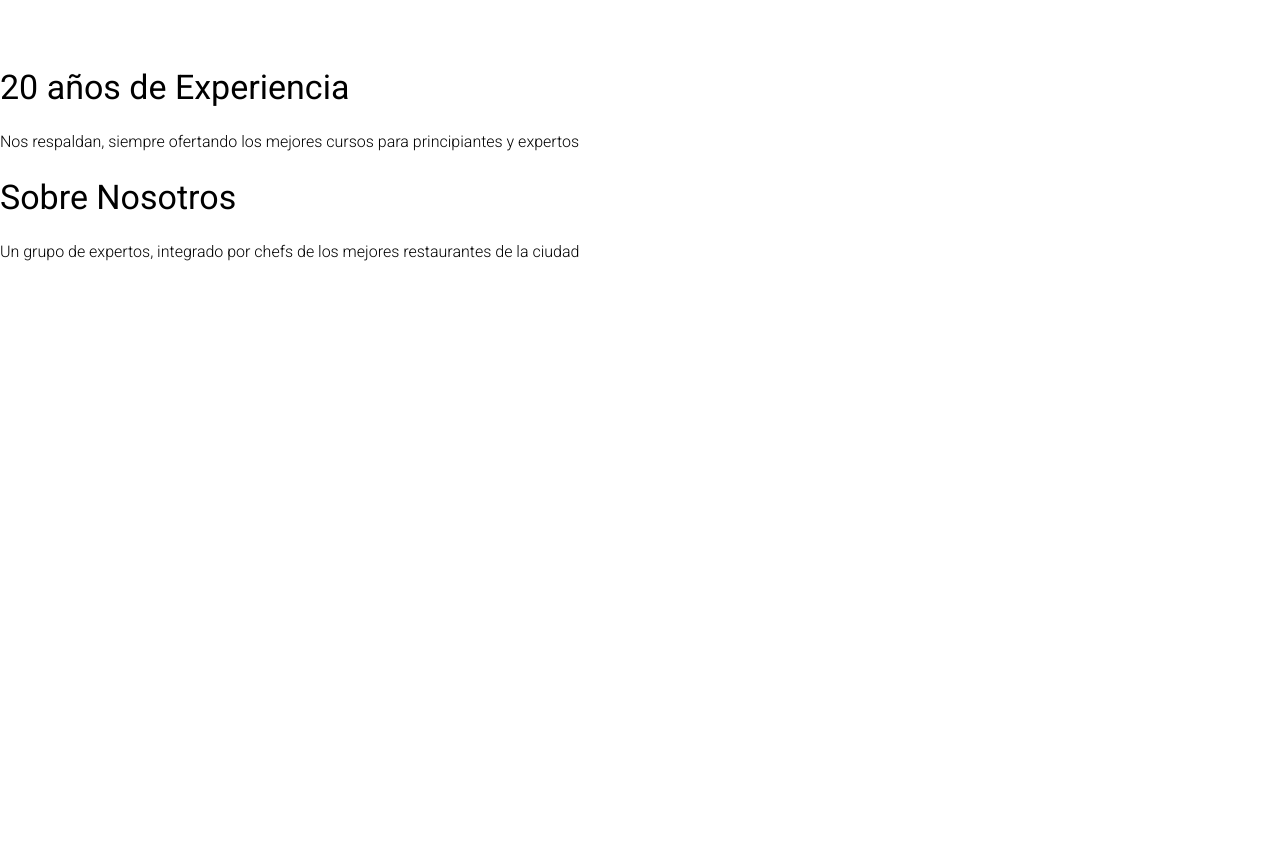
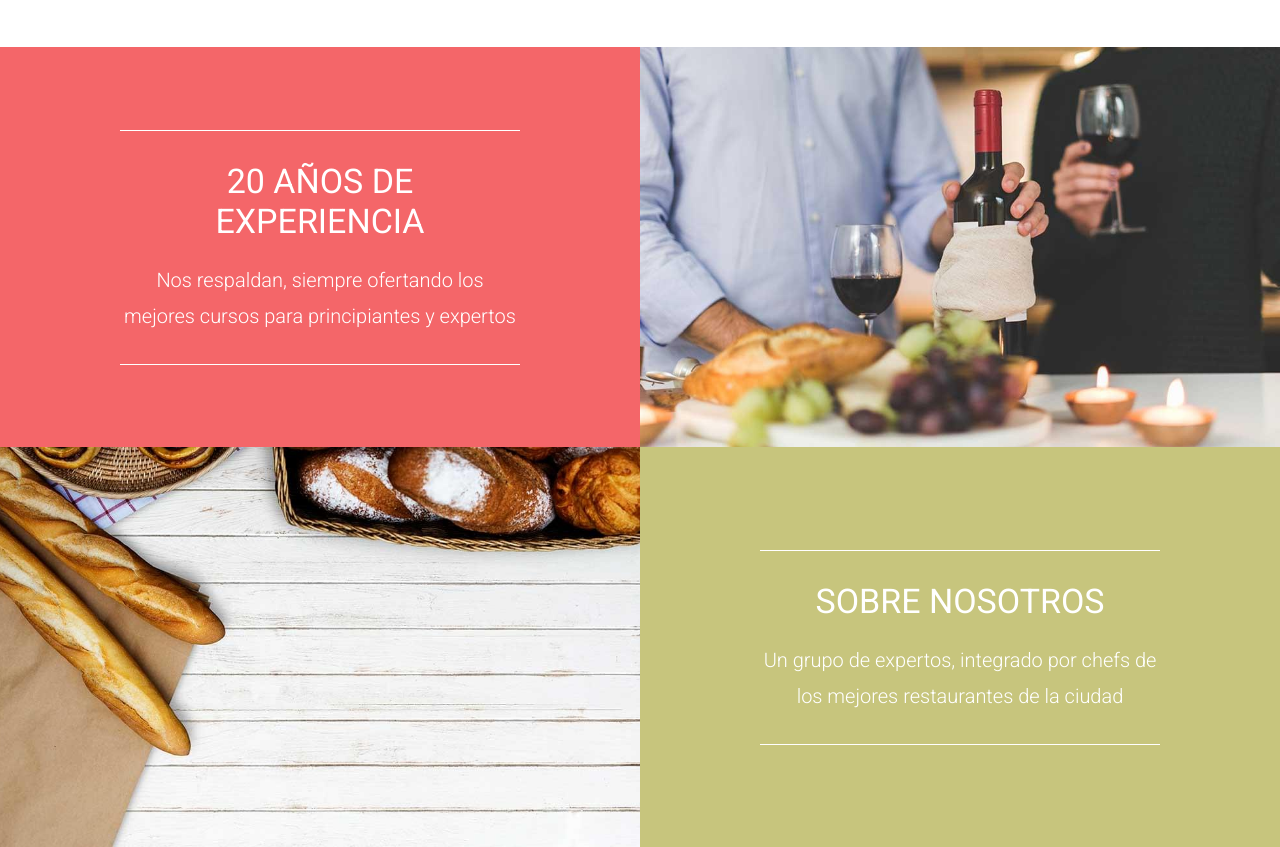
Before and after one commit to Geinersb/Escuela-Cocina-Web, a website: page index.html in a window 1280 px wide. Shown: the part 164-1011 px from the top of the page. Before the commit the page ends 800 px from the top, so only its background shows below. Drawn offline with Linux system fonts and the light colour scheme.

Commit message:
se finaliza seccion bloques

```diff
--- a/src/scss/app.scss
+++ b/src/scss/app.scss
@@ -1,3 +1,4 @@
 @use 'base';
 @use 'ui/header';
 @use 'ui/nav';
+@use 'ui/contenido';
--- /dev/null
+++ b/src/scss/ui/contenido/_bloques.scss
@@ -0,0 +1,65 @@
+@use 'base/variables' as v;
+@use 'base/mixins' as m;
+
+.bloques {
+
+
+    &__grid {
+        @include m.tablet {
+            @include m.grid(2, 0rem);
+            grid-auto-flow: dense;
+        }
+    }
+}
+
+.bloque {
+    height: 40rem;
+    display: flex;
+    flex-direction: column;
+    justify-content: center;
+    align-items: center;
+    text-align: center;
+    color: v.$blanco;
+
+&:nth-child(1){
+    background-color: v.$primario;
+}
+
+    &:nth-child(2) {
+        background-image: url(../img/bloque_1.jpg);
+        background-size: cover;
+        background-position: center center;
+        background-repeat: no-repeat;
+    }
+
+    &:nth-child(3) {
+        background-color: v.$secundario;
+        @include m.tablet {
+            grid-column: 2 / 3;
+
+        }
+    }
+
+    &:nth-child(4) {
+        background-image: url(../img/bloque_2.jpg);
+        background-size: cover;
+        background-position: center center;
+        background-repeat: no-repeat;
+
+    }
+
+&__contenido{
+    max-width: 40rem;
+    border-top: 1px solid v.$blanco;
+    border-bottom: 1px solid v.$blanco;
+    padding: 1rem 0;
+
+}
+&__heading{
+    text-transform: uppercase;
+}
+
+&__texto{
+    font-size:2rem ;
+}
+}
--- /dev/null
+++ b/src/scss/ui/contenido/_index.scss
@@ -0,0 +1 @@
+@forward 'bloques';
```
Also changed, not shown: build/css/app.css, 1 other file.
